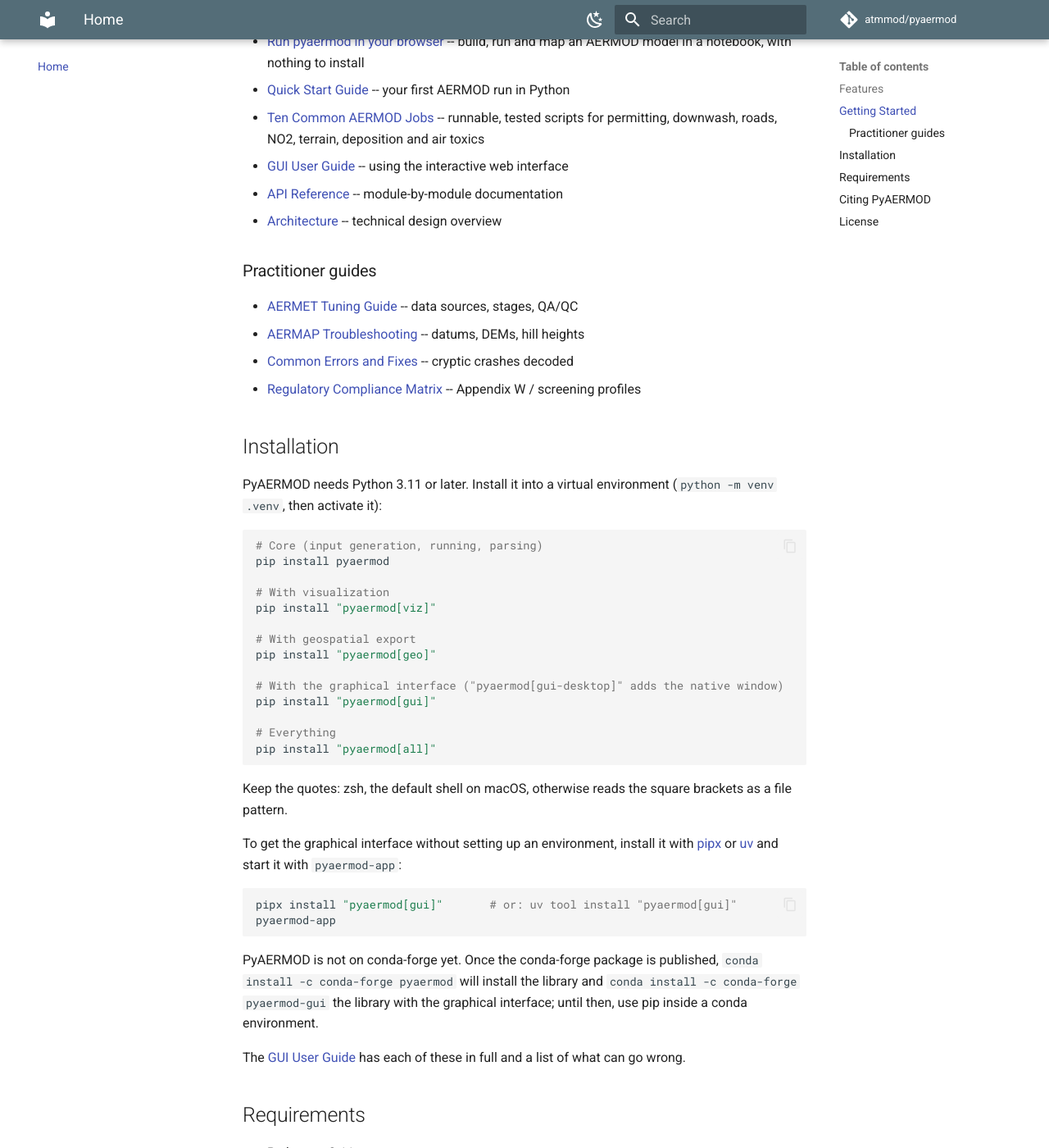
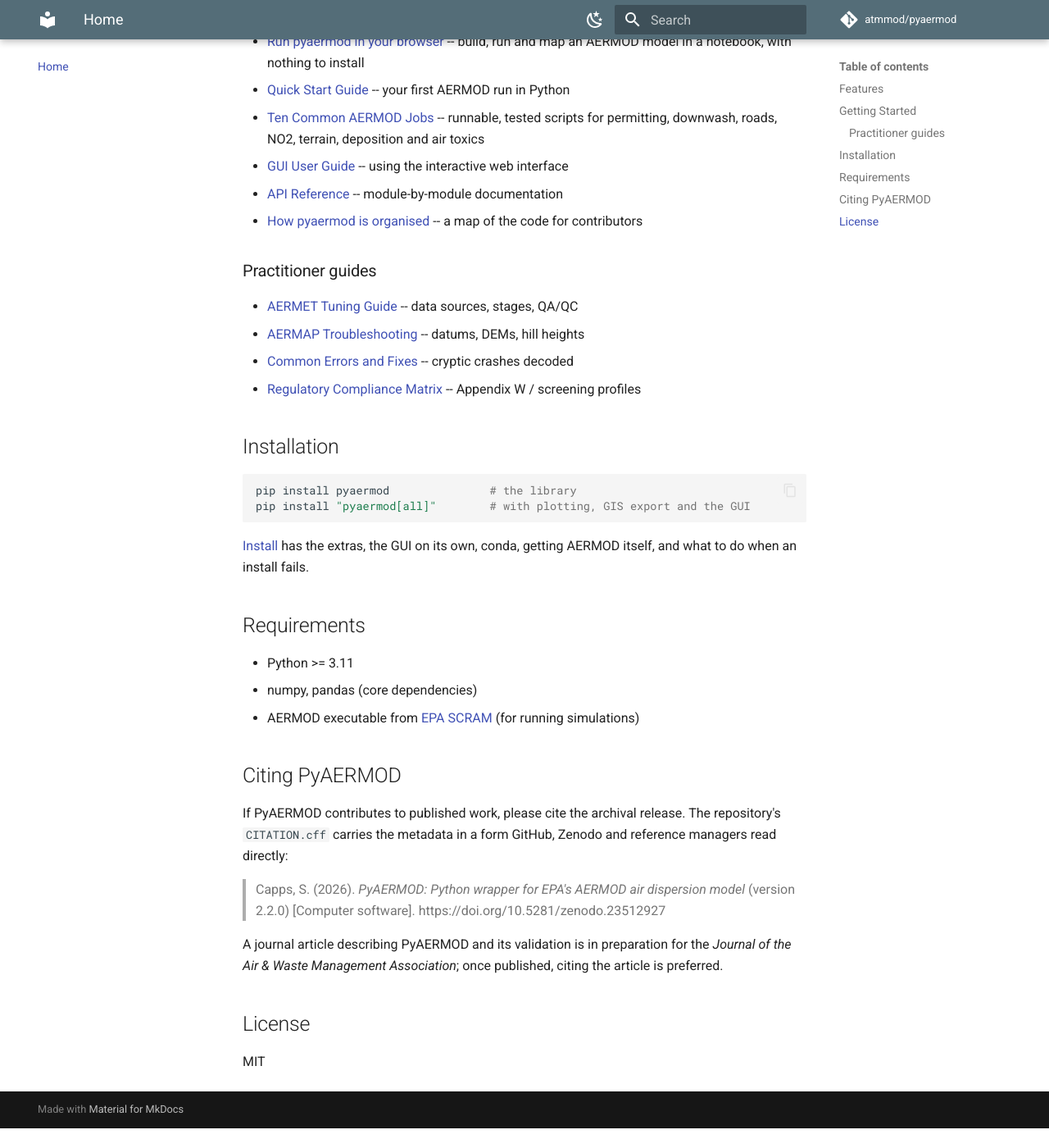
Before and after one commit to atmmod/pyaermod, an MkDocs documentation site: the page built from docs/index.md, in a window 1280 px wide and 1400 px high, scrolled down 912 px. Shown: the whole window at 82% size. Built offline with MkDocs 1.6.1 and Material for MkDocs 9.7.7, drawn with Linux system fonts in a browser that asks for light colours; comment, search, counter and statistics services are not loaded; after the commit the page ends 2288 px from its top, so only the background shows below that.

Commit message:
Give installation one page and link it from the others
Nine pages each told the reader how to install pyaermod, and they
drifted (an unquoted extra here, a conda package that does not exist
there). docs/install.md now owns it: the library and what each extra
adds (from pyproject.toml), the GUI on its own with pipx or uv, conda's
status, getting AERMOD and the other EPA programs (EPA's Windows
executables, or scripts/build_aermod.sh on macOS and Linux), the
troubleshooting table and the development install. The GUI guide's
install section, which most of it came from, keeps three lines; the
README, the home page, the quickstart, the browser page and the desktop
page keep a few lines and link to it.

test_packaging checked that three pages each explained conda's status;
it now checks that the install page does and that no other page offers
a conda install without it.

Co-Authored-By: Claude Opus 5.5 <noreply@anthropic.com>
Claude-Session: https://claude.ai/code/session_01QQQ9rPR2hSrL5ELWjQkn5b

````diff
--- a/docs/index.md
+++ b/docs/index.md
@@ -26,7 +26,7 @@ DataFrames, and exports results to geospatial formats.
 - [Ten Common AERMOD Jobs](use-cases.md) -- runnable, tested scripts for permitting, downwash, roads, NO2, terrain, deposition and air toxics
 - [GUI User Guide](gui-guide.md) -- using the interactive web interface
 - [API Reference](api/index.md) -- module-by-module documentation
-- [Architecture](architecture.md) -- technical design overview
+- [How pyaermod is organised](architecture.md) -- a map of the code for contributors
 
 ### Practitioner guides
 
@@ -37,45 +37,13 @@ DataFrames, and exports results to geospatial formats.
 
 ## Installation
 
-PyAERMOD needs Python 3.11 or later. Install it into a virtual
-environment (`python -m venv .venv`, then activate it):
-
 ```bash
-# Core (input generation, running, parsing)
-pip install pyaermod
-
-# With visualization
-pip install "pyaermod[viz]"
-
-# With geospatial export
-pip install "pyaermod[geo]"
-
-# With the graphical interface ("pyaermod[gui-desktop]" adds the native window)
-pip install "pyaermod[gui]"
-
-# Everything
-pip install "pyaermod[all]"
+pip install pyaermod               # the library
+pip install "pyaermod[all]"        # with plotting, GIS export and the GUI
 ```
 
-Keep the quotes: zsh, the default shell on macOS, otherwise reads the
-square brackets as a file pattern.
-
-To get the graphical interface without setting up an environment, install
-it with [pipx](https://pipx.pypa.io/) or [uv](https://docs.astral.sh/uv/)
-and start it with `pyaermod-app`:
-
-```bash
-pipx install "pyaermod[gui]"       # or: uv tool install "pyaermod[gui]"
-pyaermod-app
-```
-
-PyAERMOD is not on conda-forge yet. Once the conda-forge package is
-published, `conda install -c conda-forge pyaermod` will install the
-library and `conda install -c conda-forge pyaermod-gui` the library with
-the graphical interface; until then, use pip inside a conda environment.
-
-The [GUI User Guide](gui-guide.md#install) has each of these in full and
-a list of what can go wrong.
+[Install](install.md) has the extras, the GUI on its own, conda, getting
+AERMOD itself, and what to do when an install fails.
 
 ## Requirements
 
````
Also changed, not shown: README.md (+8 -55 lines), docs/browser.md (+1 -1 lines), docs/desktop.md (+2 -2 lines), docs/gui-guide.md (+3 -68 lines), docs/install.md (added, +122 -0 lines), docs/quickstart.md (+1 -1 lines), 1 other file.
